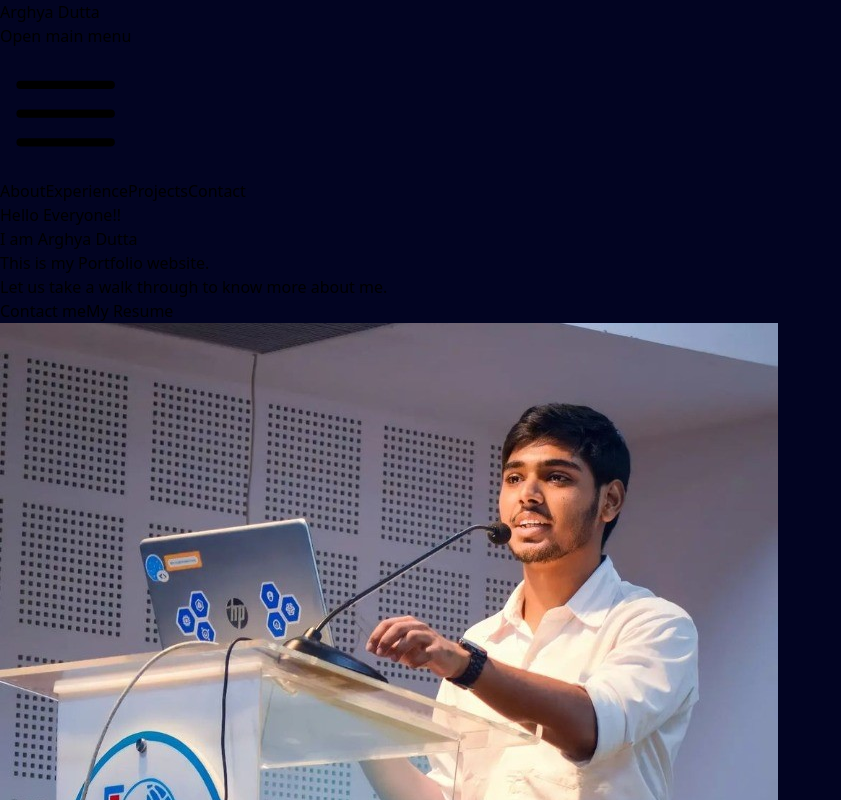
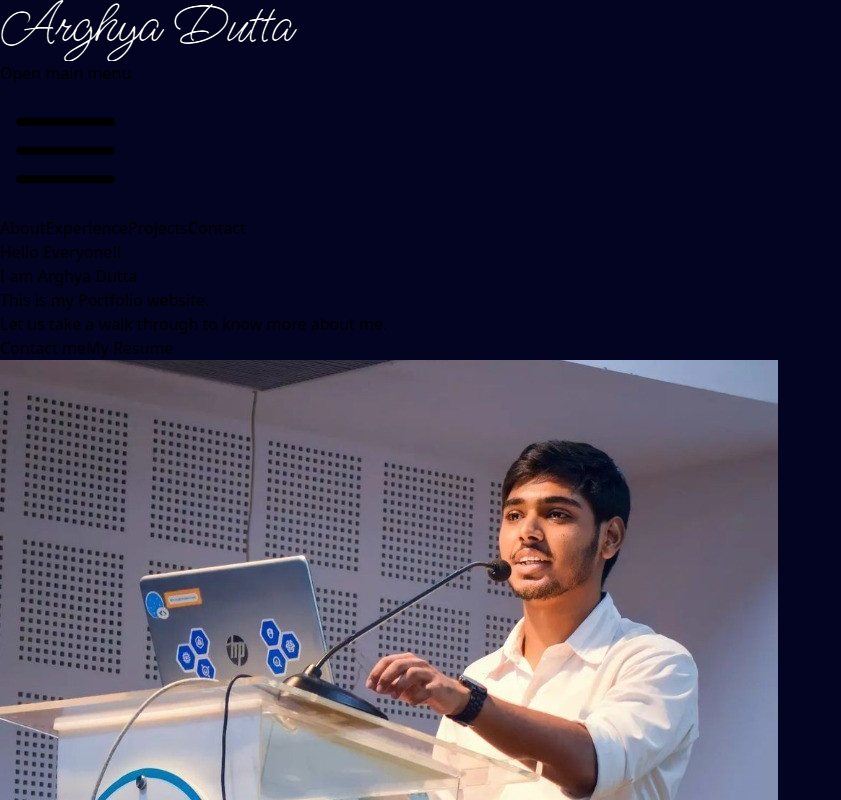
Before and after one commit to arghyadutta080/Portfolio-website, a React (Vite) app: page / in a window 1280 px wide. Shown: the top 800 px of the page, without its empty margins (0-841 px from the left). Built offline with nearby package versions, Linux system fonts and the light colour scheme.

Commit message:
signature is added as logo

```diff
--- a/src/Components/Navbar.jsx
+++ b/src/Components/Navbar.jsx
@@ -1,6 +1,7 @@
 import { useState } from 'react'
 import { Dialog, Popover } from '@headlessui/react'
 import { Bars3Icon, XMarkIcon, } from '@heroicons/react/24/outline'
+import signature from '../assets/Images/signature_logo.png'
 import '../App.css'
 
 
@@ -10,11 +11,11 @@ export default function Navbar() {
 
     return (
         <header className=" ">
-            {/* <UpperBox /> */}
             <nav className="mx-auto flex max-w-7xl items-center justify-between p-6 lg:px-10 z-20 relative" aria-label="Global">
                 <div className="flex lg:flex-1">
                     <a href="#" className=" p-1.5">
-                        <span className="text-3xl font-semibold leading-6 text-white">Arghya Dutta</span>
+                        {/* <span className="text-3xl font-semibold leading-6 text-white">Arghya Dutta</span> */}
+                        <img src={signature} alt="" className=' brightness-200 h-14' />
                     </a>
                 </div>
                 <div className="flex lg:hidden">
@@ -30,9 +31,6 @@ export default function Navbar() {
                     <a href="#about" className="text-2xl font-semibold leading-6 text-white">
                         About
                     </a>
-                    {/* <a href="#" className="text-xl font-semibold leading-6 text-white">
-                        Education
-                    </a> */}
                     <a href="#" className="text-2xl font-semibold leading-6 text-white">
                         Experience
                     </a>
@@ -66,9 +64,6 @@ export default function Navbar() {
                                 <a href="#about" className="-mx-3 block rounded-lg px-3 py-2 text-base font-semibold leading-7 text-white">
                                     About
                                 </a>
-                                {/* <a href="#" className="-mx-3 block rounded-lg px-3 py-2 text-base font-semibold leading-7 text-white">
-                                    Education
-                                </a> */}
                                 <a href="#" className="-mx-3 block rounded-lg px-3 py-2 text-base font-semibold leading-7 text-white">
                                     Experience
                                 </a>
```
Also changed, not shown: src/assets/Images/AboutCircle_2.png (deleted), src/assets/Images/signature_logo.png (added).
